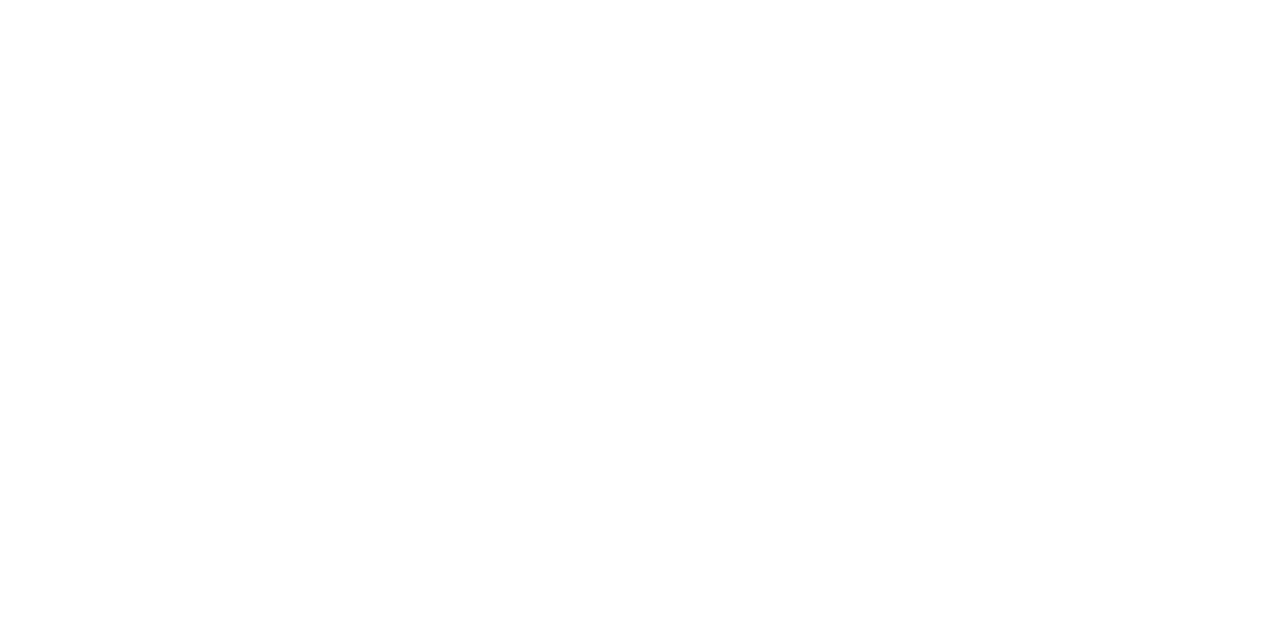
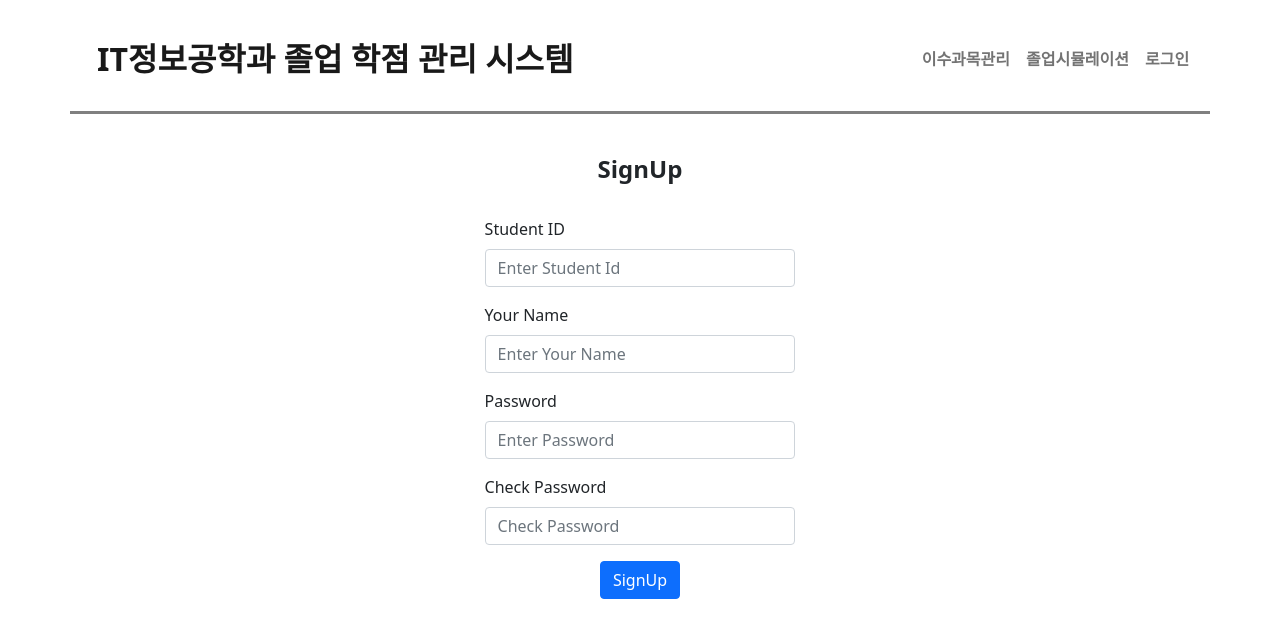
Before and after one commit to ekdud0529/CreditManageSystem, a React (Create React App) app in the folder frontend/: page /signUp in a window 1280 px wide. Before the commit this address had no page. Shown: the top 638 px of the page. Built offline with nearby package versions, Linux system fonts and the light colour scheme.

Commit message:
Add : create Login and SignUp page
1. Create Login page
2. Create SignUp page

Add #3

```diff
--- a/frontend/src/components/header.js
+++ b/frontend/src/components/header.js
@@ -10,7 +10,7 @@
                     <Nav>
                         <Nav.Link href="/manage">이수과목관리</Nav.Link>
                         <Nav.Link href="/simulation">졸업시뮬레이션</Nav.Link>
-                        <Nav.Link href="/">로그인</Nav.Link>
+                        <Nav.Link href="/logIn">로그인</Nav.Link>
                     </Nav>
                 </Container>
             </Navbar>
--- /dev/null
+++ b/frontend/src/pages/logIn.js
@@ -0,0 +1,43 @@
+import React, {Component} from "react";
+import { Button, Container } from "react-bootstrap";
+import "../stylesheets/login.css"
+import { Link } from 'react-router-dom';
+import Header from "../components/header";
+import Content from "../components/content";
+import Form from 'react-bootstrap/Form'
+
+class LogIn extends Component{
+	render(){
+		var _title = "Login";
+		var _content =  <Container className="login">
+							<Form>
+								<Form.Group className="mb-3" controlId="studentId">
+									<Form.Label>Student ID</Form.Label>
+									<Form.Control type="studentId" placeholder="Enter Student Id" />
+								</Form.Group>
+
+								<Form.Group className="mb-3" controlId="password">
+									<Form.Label>Password</Form.Label>
+									<Form.Control type="password" placeholder="Enter Password" />
+								</Form.Group>
+
+								<Container className="signUpMove">
+									<Button variant="primary" type="submit">SignUp</Button>
+									<div>
+										<Link to="/signUp">Sign Up</Link>
+									</div>
+								</Container>
+							</Form>
+						</Container>
+
+
+		return(
+			<div>
+                <Header></Header>
+                <Content title={_title} content={_content}></Content>
+            </div>
+		);
+	}
+}
+
+export default LogIn
--- a/frontend/src/pages/pages.js
+++ b/frontend/src/pages/pages.js
@@ -2,6 +2,8 @@
 import {Routes, Route} from 'react-router-dom';
 import Home from "./home";
 import Manage from "./manage";
+import LogIn from "./logIn"
+import SignUp from "./signUp";
 
 function Pages(){
     return(
@@ -9,6 +11,8 @@
             <Route path="/" element={<Home/>} exact></Route>
             <Route path="/manage" element={<Manage id={1}/>}></Route>
             <Route path="/simulation" element={<Manage id={2}/>}></Route>
+			<Route path="/logIn" element={<LogIn/>} exact></Route>
+			<Route path="/signUp" element={<SignUp/>} exact></Route>
         </Routes>
     )
 }
--- /dev/null
+++ b/frontend/src/pages/signUp.js
@@ -0,0 +1,50 @@
+import React, {Component} from "react";
+import "../stylesheets/login.css"
+import { Button, Container } from "react-bootstrap";
+import Header from "../components/header";
+import Content from "../components/content";
+import Form from 'react-bootstrap/Form'
+
+class SignUp extends Component{
+	render(){
+		var _title = "SignUp";
+		var _content =  <Container className="login">
+							<Form>
+								<Form.Group className="mb-3" controlId="studentId">
+									<Form.Label>Student ID</Form.Label>
+									<Form.Control type="studentId" placeholder="Enter Student Id" />
+								</Form.Group>
+
+								<Form.Group className="mb-3" controlId="studentName">
+									<Form.Label>Your Name</Form.Label>
+									<Form.Control type="name" placeholder="Enter Your Name" />
+								</Form.Group>
+
+								<Form.Group className="mb-3" controlId="password">
+									<Form.Label>Password</Form.Label>
+									<Form.Control type="password" placeholder="Enter Password" />
+								</Form.Group>
+
+								<Form.Group className="mb-3" controlId="checkPassword">
+									<Form.Label>Check Password</Form.Label>
+									<Form.Control type="checkPassword" placeholder="Check Password" />
+								</Form.Group>
+								<Container className="signUpMove">
+									<Button variant="primary" type="submit">
+										SignUp
+									</Button>
+								</Container>
+							</Form>
+						</Container>
+
+
+		return(
+			<div>
+                <Header></Header>
+                <Content title={_title} content={_content}></Content>
+            </div>
+		);
+	}
+}
+
+export default SignUp
--- /dev/null
+++ b/frontend/src/stylesheets/login.css
@@ -0,0 +1,8 @@
+.login{
+	width: 30%
+}
+
+.signUpMove{
+	text-align: center;
+	margin-top: 10px;
+}
```
Also changed, not shown: frontend/src/components/intputWithLabel.js (added, +16 -0 lines).
